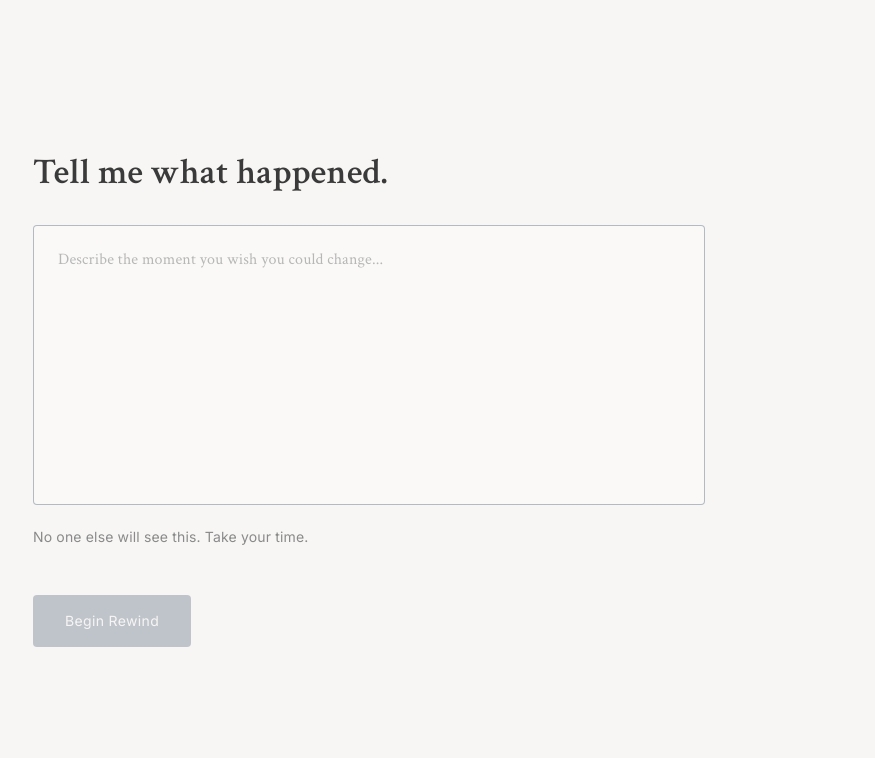
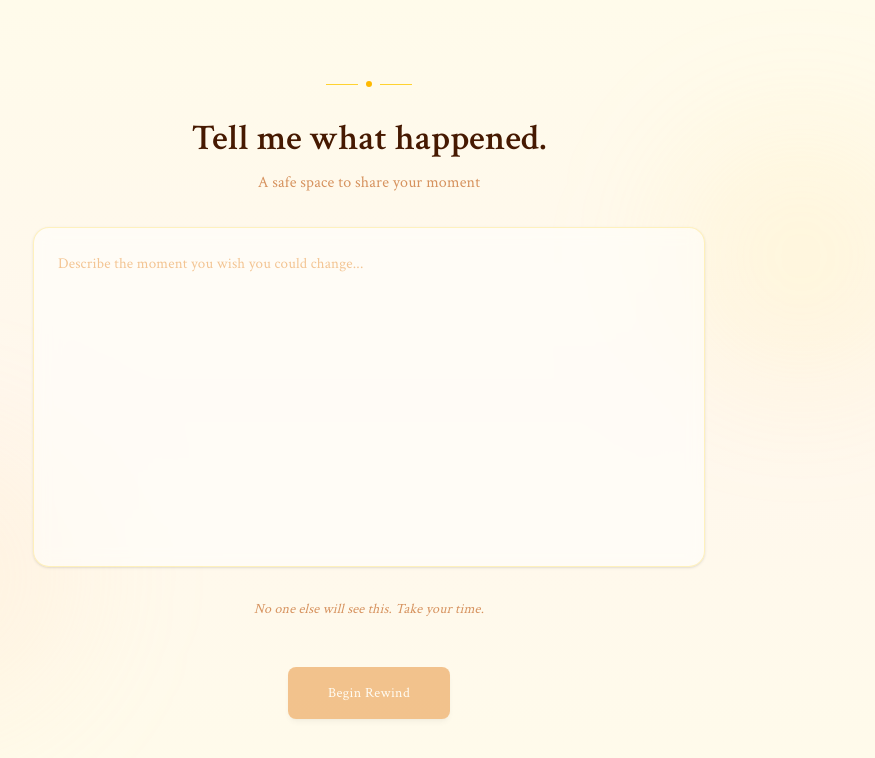
Before and after one commit to bravetiger01/ctrl-z, a Next.js app: page /rewind in a window 1280 px wide. Shown: the top 758 px of the page, without its empty margins (271-1146 px from the left). Built offline with nearby package versions, Linux system fonts and the light colour scheme.

Commit message:
fix: Improved Rewind Page

```diff
--- a/app/rewind/page.tsx
+++ b/app/rewind/page.tsx
@@ -15,16 +15,11 @@ export default function RewindPage() {
   const [currentLine, setCurrentLine] = useState(0);
   const router = useRouter();
 
-  const handleSubmit = (e: React.FormEvent) => {
-    e.preventDefault();
+  const handleSubmit = () => {
     if (regret.trim()) {
-      // Store the regret
       sessionStorage.setItem("userRegret", regret);
-
-      // Start rewind animation
       setIsRewinding(true);
 
-      // Show each line sequentially
       let lineIndex = 0;
       const interval = setInterval(() => {
         lineIndex++;
@@ -32,7 +27,6 @@ export default function RewindPage() {
           setCurrentLine(lineIndex);
         } else {
           clearInterval(interval);
-          // Navigate after all lines shown
           setTimeout(() => {
             router.push("/reflection");
           }, 2500);
@@ -41,17 +35,32 @@ export default function RewindPage() {
     }
   };
 
+  const handleKeyPress = (e: React.KeyboardEvent) => {
+    if (e.key === 'Enter' && e.ctrlKey) {
+      handleSubmit();
+    }
+  };
+
   return (
-    <main className="min-h-screen flex items-center justify-center px-6 py-16">
-      <div className="max-w-2xl w-full">
+    <main className="min-h-screen flex items-center justify-center px-6 py-16 bg-gradient-to-b from-amber-50 via-orange-50 to-amber-50">
+
+      {/* Decorative background elements */}
+      <div aria-hidden className="absolute inset-0 pointer-events-none overflow-hidden">
+        <div className="absolute top-32 right-20 w-64 h-64 bg-amber-200/15 rounded-full blur-3xl"></div>
+        <div className="absolute bottom-20 left-16 w-72 h-72 bg-orange-200/15 rounded-full blur-3xl"></div>
+      </div>
+
+      <div className="max-w-2xl w-full relative z-10">
+
         {/* Rewind Animation */}
         {isRewinding && (
           <div className="text-center space-y-12 animate-fade-in">
+
             {/* Analog Clock */}
             <div className="flex justify-center">
-              <div className="relative w-32 h-32 md:w-40 md:h-40">
-                {/* Clock face */}
-                <div className="absolute inset-0 rounded-full border-2 border-muted/30"></div>
+              <div className="relative w-40 h-40 md:w-48 md:h-48">
+                {/* Clock face - outer ring */}
+                <div className="absolute inset-0 rounded-full border-2 border-amber-300/40 bg-white/30 backdrop-blur-sm shadow-lg"></div>
 
                 {/* Hour markers */}
                 {[...Array(12)].map((_, i) => {
@@ -64,9 +73,10 @@ export default function RewindPage() {
                   return (
                     <div
                       key={i}
-                      className="absolute w-0.5 bg-muted/40"
+                      className="absolute bg-amber-600/50"
                       style={{
-                        height: isMainMarker ? '8px' : '4px',
+                        width: isMainMarker ? '3px' : '2px',
+                        height: isMainMarker ? '10px' : '6px',
                         left: `${x}%`,
                         top: `${y}%`,
                         transform: `translate(-50%, -50%) rotate(${angle}deg)`,
@@ -77,7 +87,7 @@ export default function RewindPage() {
 
                 {/* Hour hand */}
                 <div
-                  className="absolute w-1 h-10 md:h-12 bg-foreground/70 rounded-full animate-rewind-hour"
+                  className="absolute w-1.5 h-12 md:h-14 bg-amber-700 rounded-full animate-rewind-hour"
                   style={{
                     left: '50%',
                     top: '50%',
@@ -88,7 +98,7 @@ export default function RewindPage() {
 
                 {/* Minute hand */}
                 <div
-                  className="absolute w-0.5 h-14 md:h-16 bg-foreground/50 rounded-full animate-rewind-minute"
+                  className="absolute w-1 h-16 md:h-20 bg-amber-600 rounded-full animate-rewind-minute"
                   style={{
                     left: '50%',
                     top: '50%',
@@ -98,12 +108,12 @@ export default function RewindPage() {
                 ></div>
 
                 {/* Center dot */}
-                <div className="absolute left-1/2 top-1/2 w-3 h-3 bg-foreground rounded-full -translate-x-1/2 -translate-y-1/2 z-10"></div>
+                <div className="absolute left-1/2 top-1/2 w-4 h-4 bg-amber-800 rounded-full -translate-x-1/2 -translate-y-1/2 z-10 shadow-md"></div>
               </div>
             </div>
 
-            {/* Text */}
-            <p className="text-2xl md:text-3xl text-foreground animate-rewind-line">
+            {/* Rewind text */}
+            <p className="text-2xl md:text-3xl text-amber-900 animate-rewind-line font-medium">
               {REWIND_LINES[currentLine]}
             </p>
           </div>
@@ -111,41 +121,99 @@ export default function RewindPage() {
 
         {/* Form */}
         {!isRewinding && (
-          <form onSubmit={handleSubmit} className="space-y-8 animate-fade-in">
+          <div className="animate-fade-in">
+
+            {/* Small decorative element */}
+            <div className="flex items-center justify-center gap-2 mb-8">
+              <div className="w-8 h-px bg-amber-300"></div>
+              <div className="w-1.5 h-1.5 rounded-full bg-amber-400"></div>
+              <div className="w-8 h-px bg-amber-300"></div>
+            </div>
+
+            <div className="space-y-8">
+
               {/* Heading */}
-          <div className="space-y-3">
-            <h1 className="text-3xl md:text-4xl font-semibold text-foreground">
+              <div className="text-center space-y-3">
+                <h1 className="text-3xl md:text-4xl font-semibold text-amber-950">
                   Tell me what happened.
                 </h1>
+                <p className="text-base text-amber-700/60">
+                  A safe space to share your moment
+                </p>
               </div>
 
-          {/* Textarea */}
-          <div className="space-y-3">
+              {/* Textarea Card */}
+              <div className="bg-white/50 backdrop-blur-sm rounded-2xl p-6 border border-amber-200/50 shadow-sm hover:border-amber-300/60 transition-all duration-300">
                 <textarea
                   value={regret}
                   onChange={(e) => setRegret(e.target.value)}
+                  onKeyPress={handleKeyPress}
                   placeholder="Describe the moment you wish you could change..."
-              className="w-full min-h-[280px] px-6 py-5 bg-white/40 border border-muted/30 rounded-sm text-foreground placeholder:text-muted/60 focus:outline-none focus:border-accent/50 transition-all duration-700 resize-none"
+                  className="w-full min-h-[280px] bg-transparent text-amber-900 placeholder:text-amber-600/40 focus:outline-none resize-none text-[15px] leading-relaxed"
                   autoFocus
                 />
-            <p className="text-sm text-muted font-sans">
+              </div>
+
+              {/* Helper text */}
+              <p className="text-sm text-amber-700/60 text-center italic">
                 No one else will see this. Take your time.
               </p>
-          </div>
 
               {/* Submit Button */}
-          <div className="pt-4">
+              <div className="flex justify-center pt-4">
                 <button
-              type="submit"
+                  onClick={handleSubmit}
                   disabled={!regret.trim()}
-              className="px-8 py-4 bg-accent text-background rounded-sm font-sans text-sm tracking-wide transition-all duration-700 hover:bg-foreground hover:scale-[1.02] disabled:opacity-40 disabled:cursor-not-allowed disabled:hover:scale-100 disabled:hover:bg-accent"
+                  className="px-10 py-4 bg-amber-600 text-white rounded-lg text-sm tracking-wide transition-all duration-300 hover:bg-amber-700 hover:shadow-lg shadow-md hover:scale-[1.02] disabled:opacity-40 disabled:cursor-not-allowed disabled:hover:scale-100 disabled:hover:bg-amber-600 disabled:hover:shadow-md"
                 >
                   Begin Rewind
                 </button>
               </div>
-        </form>
+
+            </div>
+          </div>
         )}
       </div>
+
+      <style jsx>{`
+        @keyframes rewind-hour {
+          0% { transform: translateX(-50%) rotate(0deg); }
+          100% { transform: translateX(-50%) rotate(-1080deg); }
+        }
+
+        @keyframes rewind-minute {
+          0% { transform: translateX(-50%) rotate(0deg); }
+          100% { transform: translateX(-50%) rotate(-2160deg); }
+        }
+
+        @keyframes fade-in {
+          from { opacity: 0; transform: translateY(10px); }
+          to { opacity: 1; transform: translateY(0); }
+        }
+
+        @keyframes rewind-line {
+          0% { opacity: 0; transform: translateY(20px); }
+          20% { opacity: 1; transform: translateY(0); }
+          80% { opacity: 1; transform: translateY(0); }
+          100% { opacity: 0; transform: translateY(-20px); }
+        }
+
+        .animate-rewind-hour {
+          animation: rewind-hour 8s cubic-bezier(0.4, 0, 0.2, 1) infinite;
+        }
+
+        .animate-rewind-minute {
+          animation: rewind-minute 8s cubic-bezier(0.4, 0, 0.2, 1) infinite;
+        }
+
+        .animate-fade-in {
+          animation: fade-in 0.6s ease-out;
+        }
+
+        .animate-rewind-line {
+          animation: rewind-line 2.5s ease-in-out;
+        }
+      `}</style>
     </main>
   );
 }
```
Lines whose indentation alone changed are shown as unchanged.
